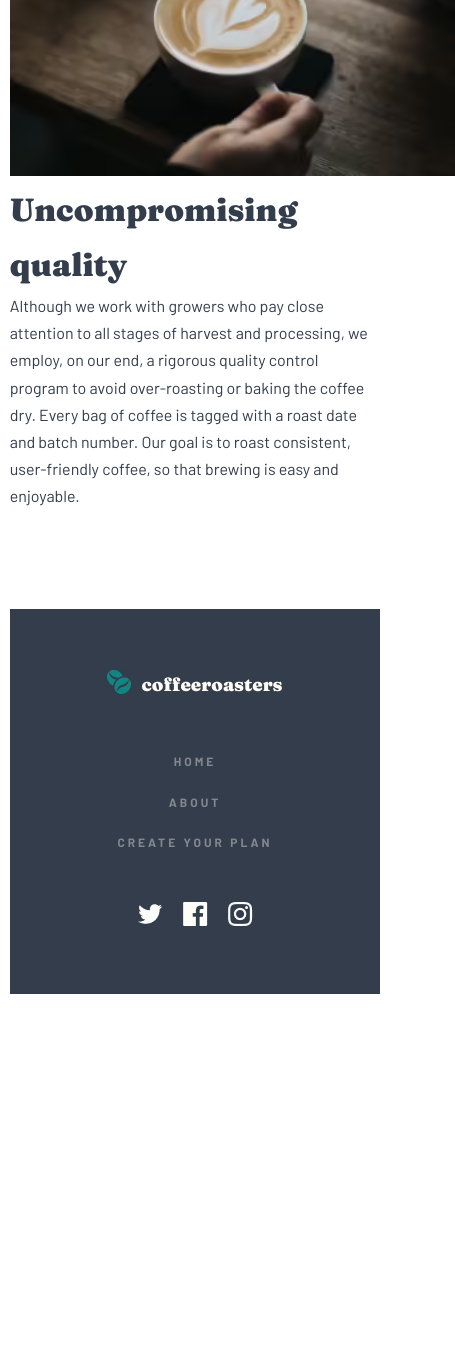
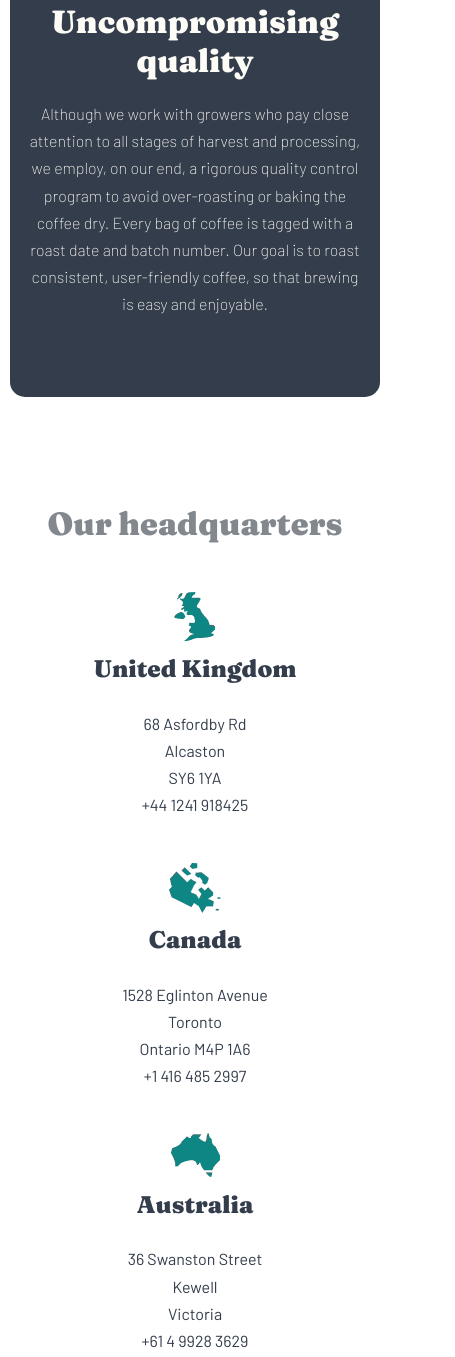
Before and after one commit to sauloroman/coffeeroasters-landingpage, a website: page about.html in a window 390 px wide. Shown: the part 1847-3204 px from the top of the page, 455 px wide, since content can reach past the window. Before the commit the page ends 2851 px from the top, so only its background shows below. Drawn offline with Linux system fonts and the light colour scheme; files whose address does not match are found by name.

Commit message:
About page done Mobile

```diff
--- a/about.html
+++ b/about.html
@@ -115,6 +115,74 @@
       </div>
     </section>
 
+    <section class="headquarters section-space">
+      <div class="headquarters__container">
+        <h2 class="heading-3 headquarters__title">Our headquarters</h2>
+        <div class="headquarters__grid">
+          <div class="headquarter flex flex__column">
+            <picture>
+              <source srcset='./dist/img/continent-1.avif' type='image/avif' />
+              <source srcset='./dist/img/continent-1.webp' type='image/webp' />
+              <img
+                class="headquarter__image"
+                alt='Continent 1'
+                loading='lazy'
+                src='./dist/img/continent-1.png'
+                type='image/png'
+              />
+            </picture>
+            <h3 class="heading-4 headquarter__title">United Kingdom</h3>
+            <p class="headquarter__text">
+              68  Asfordby Rd <br />
+              Alcaston <br />
+              SY6 1YA <br />
+              +44 1241 918425 <br />
+            </p>
+          </div>
+          <div class="headquarter flex flex__column">
+            <picture>
+              <source srcset='./dist/img/continent-2.avif' type='image/avif' />
+              <source srcset='./dist/img/continent-2.webp' type='image/webp' />
+              <img
+                class="headquarter__image"
+                alt='Continent 2'
+                loading='lazy'
+                src='./dist/img/continent-2.png'
+                type='image/png'
+              />
+            </picture>
+            <h3 class="heading-4 headquarter__title">Canada</h3>
+            <p class="headquarter__text">
+              1528  Eglinton Avenue <br />
+              Toronto <br />
+              Ontario M4P 1A6 <br />
+              +1 416 485 2997 <br />
+            </p>
+          </div>
+          <div class="headquarter flex flex__column">
+            <picture>
+              <source srcset='./dist/img/continent-3.avif' type='image/avif' />
+              <source srcset='./dist/img/continent-3.webp' type='image/webp' />
+              <img
+                class="headquarter__image"
+                alt='Continent 3'
+                loading='lazy'
+                src='./dist/img/continent-3.png'
+                type='image/png'
+              />
+            </picture>
+            <h3 class="heading-4 headquarter__title">Australia</h3>
+            <p class="headquarter__text">
+              36 Swanston Street <br />
+              Kewell <br />
+              Victoria <br />
+              +61 4 9928 3629 <br />
+            </p>
+          </div>
+        </div>
+      </div>
+    </section>
+
     <footer class="footer">
       <div class="footer__container">
         <div class="footer__box">
--- a/src/scss/pages/about/_commitment.scss
+++ b/src/scss/pages/about/_commitment.scss
@@ -2,7 +2,6 @@
 @use '../../abstracts/mixins' as m;
 
 .commitment {
-
   &__container {
     @include m.grid( 1, 1fr, 2.4rem )
   }
--- a/src/scss/pages/about/_headquarters.scss
+++ b/src/scss/pages/about/_headquarters.scss
@@ -0,0 +1,34 @@
+@use '../../abstracts/variables' as v;
+@use '../../abstracts/mixins' as m;
+
+.headquarters {
+
+  &__title {
+    color: v.$color-gray;
+    text-align: center;
+    margin-bottom: 4rem;
+  }
+
+  &__grid {
+    @include m.grid( 1, 1fr, 2.4rem );
+  }
+
+}
+
+.headquarter {
+
+  margin-bottom: 2rem;
+
+  &:last-of-type {
+    margin-bottom: 0;
+  }
+
+  &__title {
+    margin-bottom: 2rem;
+  }
+
+  &__text {
+    text-align: center;
+  }
+
+}
--- a/src/scss/pages/about/_quality.scss
+++ b/src/scss/pages/about/_quality.scss
@@ -2,5 +2,42 @@
 @use '../../abstracts/mixins' as m;
 
 .quality {
+  margin-top: 20rem;
+  background-color: v.$color-black;
+  border-radius: 1.5rem;
+  padding: 0 2rem 8rem;
 
+  &__imageBox {
+    width: 95%;
+    margin: 0 auto;
+  }
+
+  &__image {
+    height: 20rem;
+    object-fit: cover;
+    border-radius: 1.5rem;
+    margin-top: -5rem;
+    width: 100%;
+    margin-bottom: 2rem;
+  }
+
+  &__title {
+    color: v.$color-light;
+    text-align: center;
+    margin-bottom: 2rem;
+    line-height: 1.2;
+  }
+
+  &__container {
+    @include m.grid( 1, 1fr, 2.4rem );
+  }
+
+  &__content {
+    color: v.$color-light;
+  }
+
+  &__text {
+    text-align: center;
+    font-weight: 200;
+  }
 }
```
Also changed, not shown: dist/css/app.css, dist/img/continent-1.avif (added), dist/img/continent-1.png (added), dist/img/continent-1.webp (added), dist/img/continent-2.avif (added), dist/img/continent-2.png (added), dist/img/continent-2.webp (added), dist/img/continent-3.avif (added), dist/img/continent-3.png (added), dist/img/continent-3.webp (added), src/assets/img/continent-1.png (added), src/assets/img/continent-2.png (added), src/assets/img/continent-3.png (added).
